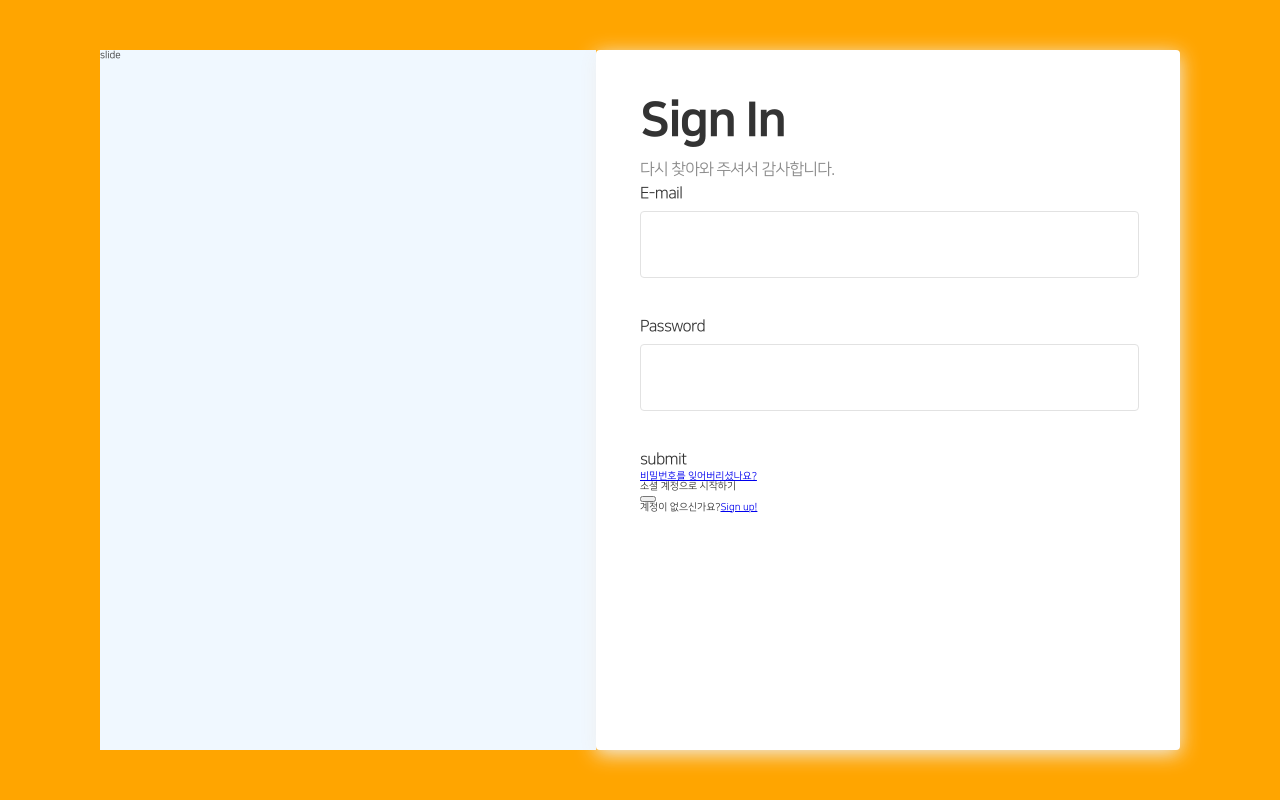
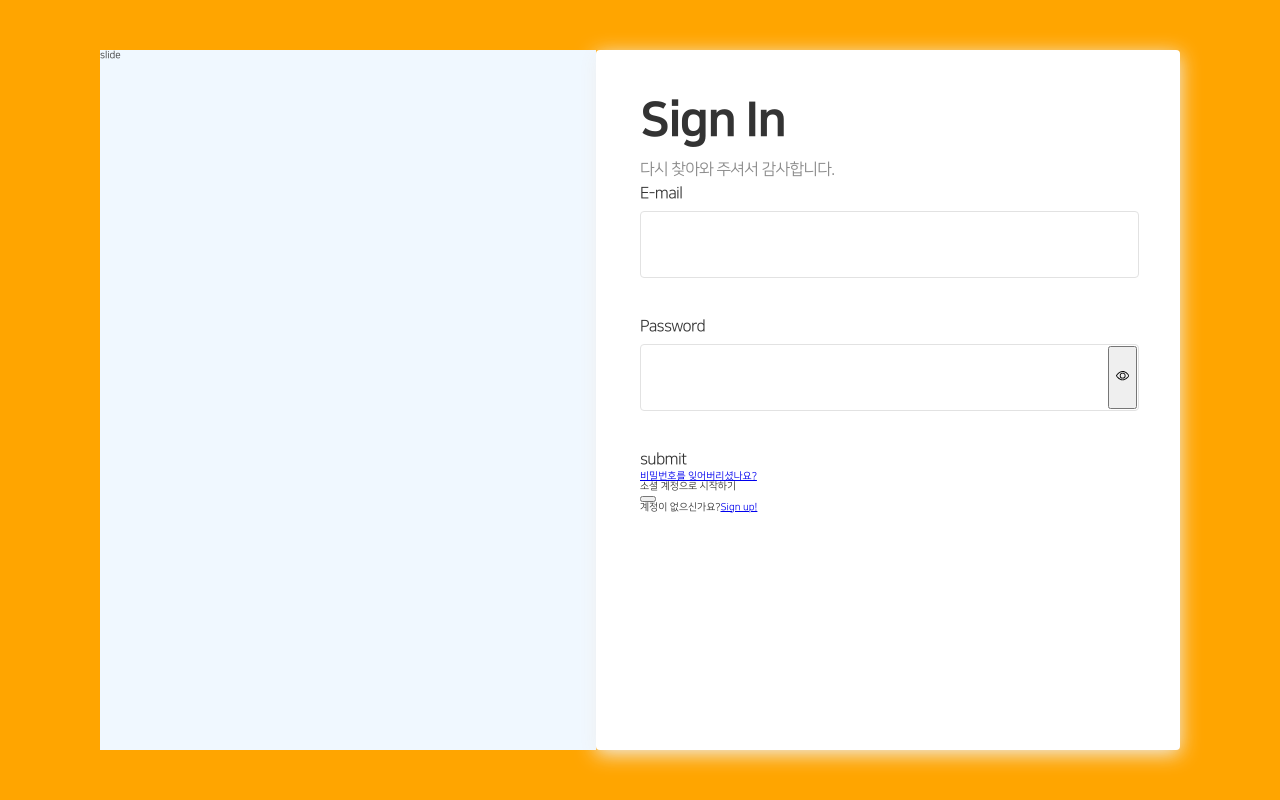
Before and after one commit to JaeilJO/blanking, a Next.js app: page / in a window 1280 px wide. Built offline with nearby package versions, Linux system fonts and the light colour scheme.

Commit message:
feat : Password Input에 Hide 버튼 추가

```diff
--- a/src/components/AuthComponent/AuthCommon/Form/Input/index.tsx
+++ b/src/components/AuthComponent/AuthCommon/Form/Input/index.tsx
@@ -16,8 +16,13 @@ interface InputProps {
 function Input({ type }: InputProps) {
     const cn = classNames.bind(style);
     const [isValue, setIsValue] = useState(false);
+    const [isHide, setIsHide] = useState(false);
 
     const inputRef = useRef<HTMLInputElement>(null);
+
+    const passwordHideHandler = useCallback(() => {
+        setIsHide(!isHide);
+    }, [isHide]);
 
     const onBlur = useCallback(() => {
         if (inputRef.current?.value) {
@@ -71,7 +76,8 @@ function Input({ type }: InputProps) {
                         has_value: isValue,
                     })}
                 >
-                    <input id="password" type="password" onBlur={onBlur} ref={inputRef} />
+                    <input id="password" type={isHide ? 'text' : 'password'} onBlur={onBlur} ref={inputRef} />
+                    <button onClick={passwordHideHandler}>{isHide ? <BsEyeSlash /> : <BsEye />}</button>
                 </div>
             </div>
         );
```
